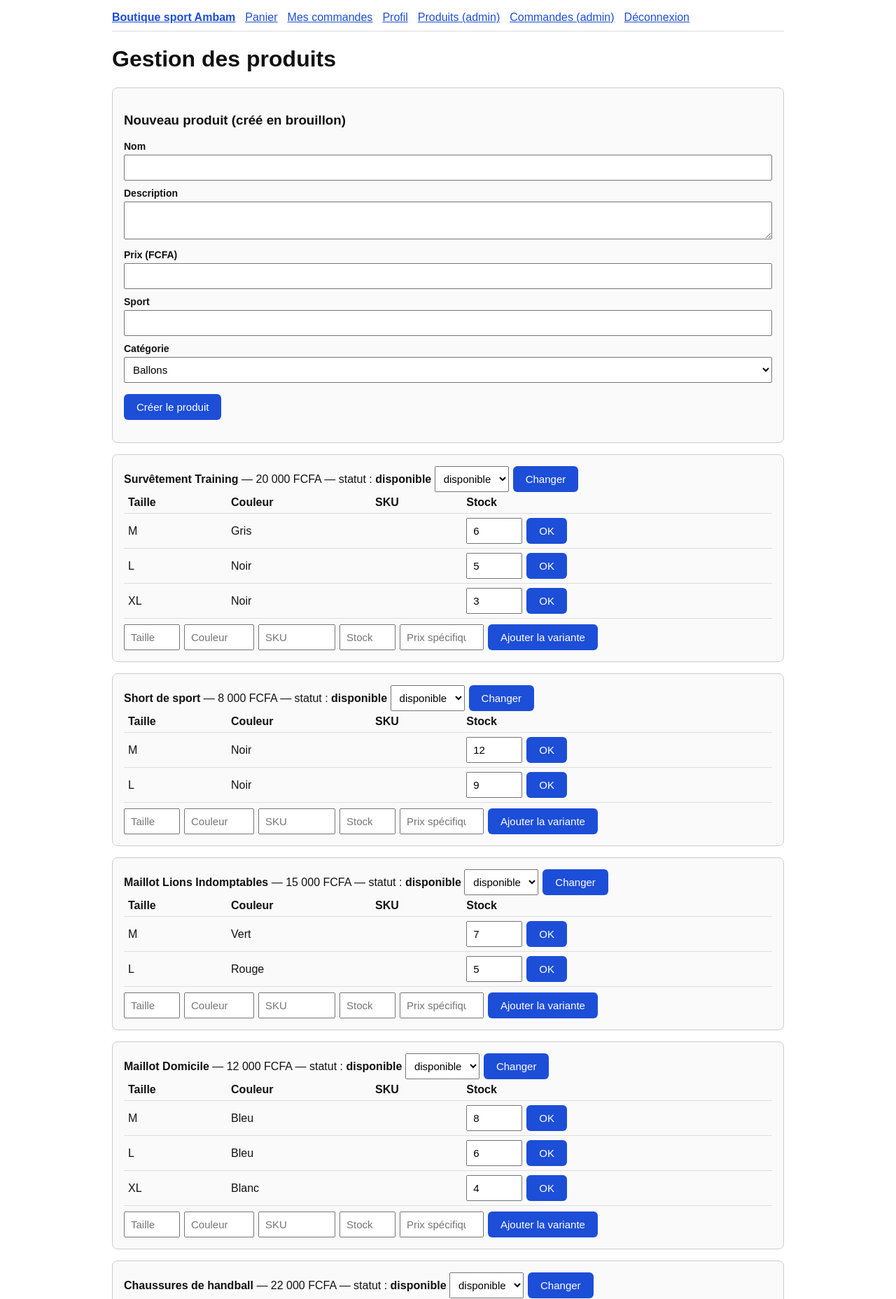
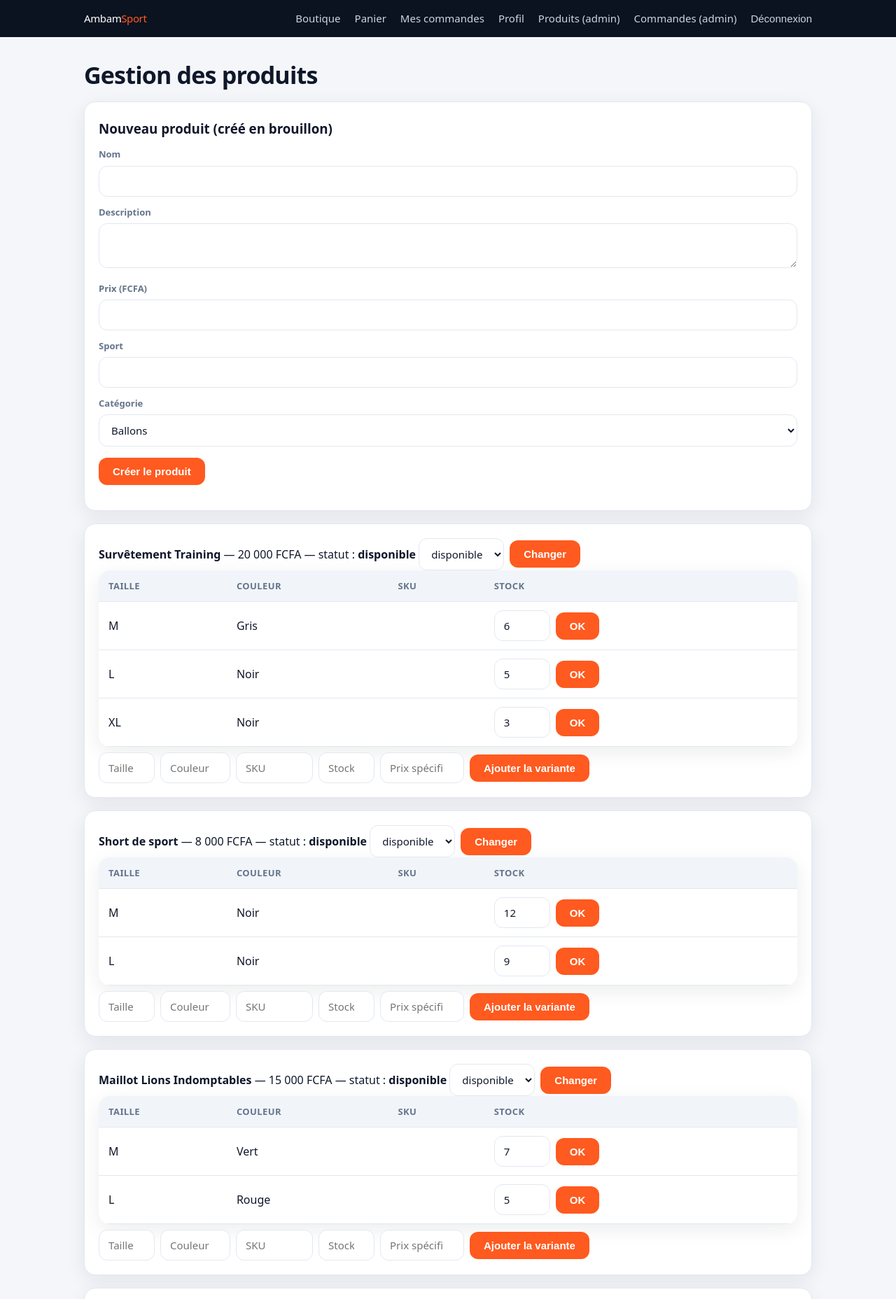
Before and after one commit to estie-glo/plateforme-vetements-sport, a Laravel app: page /admin/produits in a window 1280 px wide. Shown: the top 1856 px of the page at 70% size. Run offline with Laravel 12, Linux system fonts and the light colour scheme; a user stored in the database is signed in; data comes from the database, SQL or seed files in the repository.

Commit message:
Design : mise en page moderne (en-tete, couleurs, boutons, cartes, tableaux, formulaires)

```diff
--- a/boutique/resources/views/layouts/app.blade.php
+++ b/boutique/resources/views/layouts/app.blade.php
@@ -3,36 +3,51 @@
 <head>
 <meta charset="utf-8">
 <meta name="viewport" content="width=device-width, initial-scale=1">
-<title>@yield('titre', 'Boutique sport Ambam')</title>
+<title>@yield('titre', 'Ambam Sport')</title>
 <style>
-body{font-family:sans-serif;max-width:960px;margin:0 auto;padding:16px;color:#111}
-a{color:#1d4ed8}
-nav{display:flex;gap:14px;flex-wrap:wrap;align-items:center;border-bottom:1px solid #ddd;padding-bottom:10px;margin-bottom:16px}
-nav form{margin:0}
-ul.cartes{list-style:none;padding:0;display:grid;gap:12px;grid-template-columns:repeat(auto-fill,minmax(250px,1fr))}
-ul.cartes li{border:1px solid #ccc;border-radius:6px;padding:12px}
-ul.cartes a{text-decoration:none;color:inherit;display:block}
-.sport{color:#666;font-size:14px}.prix{font-weight:bold}.prix-grand{font-size:28px;font-weight:bold;margin:12px 0}
-.filtres,.carte,.fiche{border:1px solid #ccc;border-radius:8px;padding:16px;margin:16px 0;background:#fafafa}
-.grille{display:grid;gap:12px;grid-template-columns:repeat(auto-fit,minmax(160px,1fr))}
-label{display:block;font-size:14px;font-weight:bold;margin:10px 0 4px}
-input,select,textarea{width:100%;padding:8px;font-size:15px;box-sizing:border-box}
+:root{--bg:#f5f6fa;--card:#fff;--ink:#0f172a;--muted:#64748b;--line:#e2e8f0;--brand:#ff5a1f;--brand-d:#e0460f;--navy:#0b1220;--ok:#16a34a;--err:#dc2626;--r:16px;--shadow:0 8px 28px rgba(15,23,42,.08)}
+*{box-sizing:border-box}
+body{margin:0;font-family:system-ui,-apple-system,"Segoe UI",Roboto,sans-serif;background:var(--bg);color:var(--ink);line-height:1.55}
+a{color:var(--brand);text-decoration:none}a:hover{text-decoration:underline}
+header.top{position:sticky;top:0;z-index:20;background:var(--navy)}
+.nav{max-width:1080px;margin:0 auto;padding:14px 20px;display:flex;gap:20px;align-items:center;flex-wrap:wrap}
+.nav a,.nav .lien{color:#cbd5e1;font-weight:500;font-size:15px}.nav a:hover{color:#fff;text-decoration:none}
+.nav form{margin:0}
+.brand{font-weight:800;font-size:21px;color:#fff!important;letter-spacing:-.4px;margin-right:auto}.brand span{color:var(--brand)}
+main{max-width:1080px;margin:0 auto;padding:28px 20px 70px}
+h1{font-size:34px;letter-spacing:-.8px;margin:.2em 0 .5em;line-height:1.15}
+h2{font-size:22px;letter-spacing:-.3px;margin:1.8em 0 .7em}
+h3{margin:.2em 0 .6em}
+.sport,.muted{color:var(--muted);font-size:14px}
+.prix{font-weight:800;font-size:18px}.prix-grand{font-size:30px;font-weight:800;letter-spacing:-.5px;margin:14px 0}
+.btn,button{display:inline-flex;align-items:center;justify-content:center;gap:8px;padding:11px 20px;font-size:15px;font-weight:600;border:0;border-radius:12px;background:var(--brand);color:#fff;cursor:pointer;transition:.15s;text-decoration:none}
+.btn:hover,button:hover{background:var(--brand-d);text-decoration:none;transform:translateY(-1px)}
+button:disabled{background:#cbd5e1;cursor:not-allowed;transform:none}
+.lien{background:none;padding:0;border-radius:0;color:var(--brand);font-weight:500}.lien:hover{background:none;transform:none;text-decoration:underline}
+.card,.carte,.fiche,.filtres{background:var(--card);border:1px solid var(--line);border-radius:var(--r);padding:20px;margin:18px 0;box-shadow:var(--shadow)}
+.grille{display:grid;gap:14px;grid-template-columns:repeat(auto-fit,minmax(170px,1fr))}
+label{display:block;font-size:13px;font-weight:600;color:var(--muted);margin:12px 0 6px}
+input,select,textarea{width:100%;padding:11px 13px;font-size:15px;border:1px solid var(--line);border-radius:12px;background:#fff;color:var(--ink);font-family:inherit}
+input:focus,select:focus,textarea:focus{outline:2px solid rgba(255,90,31,.35);border-color:var(--brand)}
 input[type=checkbox]{width:auto}
-button,.btn{padding:10px 18px;font-size:15px;border:0;border-radius:6px;background:#1d4ed8;color:#fff;cursor:pointer;text-decoration:none;display:inline-block}
-button:disabled{background:#9ca3af;cursor:not-allowed}
-.lien{background:none;color:#1d4ed8;padding:0;font-size:16px;text-decoration:underline}
-.ok{color:#15803d;font-weight:bold}
-.erreur{color:#b91c1c;background:#fef2f2;padding:10px;border-radius:6px;margin:10px 0}
-.vide{padding:24px;text-align:center;color:#666;border:1px dashed #ccc;border-radius:8px}
-table{width:100%;border-collapse:collapse}td,th{border-bottom:1px solid #ddd;padding:6px;text-align:left}
-.inline{display:inline-flex;gap:6px;align-items:center;margin:0}.inline input,.inline select{width:auto}
-.test{background:#fef3c7;padding:8px;border-radius:6px}
-.indispo{color:#b45309}.dispo{color:#15803d}
+.ok{color:#166534;background:#dcfce7;padding:12px 16px;border-radius:12px;font-weight:600}
+.erreur{color:#991b1b;background:#fee2e2;padding:12px 16px;border-radius:12px;margin:12px 0}
+.vide{padding:36px;text-align:center;color:var(--muted);background:#fff;border:2px dashed var(--line);border-radius:var(--r)}
+.test{background:#fef3c7;color:#92400e;padding:10px 14px;border-radius:12px;font-size:14px}
+.dispo{color:var(--ok);font-weight:600}.indispo{color:#b45309}
+.badge{display:inline-block;padding:3px 10px;border-radius:999px;background:#fff1ec;color:var(--brand-d);font-size:12px;font-weight:700}
+table{width:100%;border-collapse:collapse;background:#fff;border-radius:var(--r);overflow:hidden;box-shadow:var(--shadow)}
+th{background:#f1f5f9;color:var(--muted);font-size:13px;text-transform:uppercase;letter-spacing:.4px}
+td,th{padding:12px 14px;text-align:left;border-bottom:1px solid var(--line)}
+.inline{display:inline-flex;gap:8px;align-items:center;margin:0}.inline input,.inline select{width:auto}
+footer{text-align:center;color:var(--muted);font-size:13px;padding:30px 0}
+@media(max-width:640px){h1{font-size:27px}.nav{gap:12px}}
 </style>
 </head>
 <body>
-<nav>
-  <a href="{{ url('/produits') }}"><strong>Boutique sport Ambam</strong></a>
+<header class="top"><nav class="nav">
+  <a class="brand" href="{{ url('/produits') }}">Ambam<span>Sport</span></a>
+  <a href="{{ url('/produits') }}">Boutique</a>
   @auth
     @if(Route::has('panier.index'))<a href="{{ route('panier.index') }}">Panier</a>@endif
     @if(Route::has('commandes.index'))<a href="{{ route('commandes.index') }}">Mes commandes</a>@endif
@@ -44,11 +59,14 @@ table{width:100%;border-collapse:collapse}td,th{border-bottom:1px solid #ddd;pad
     <form method="POST" action="{{ route('deconnexion') }}">@csrf<button class="lien" type="submit">Déconnexion</button></form>
   @else
     <a href="{{ route('login') }}">Connexion</a>
-    <a href="{{ route('inscription') }}">Inscription</a>
+    <a class="btn" href="{{ route('inscription') }}">Inscription</a>
   @endauth
-</nav>
+</nav></header>
+<main>
 @if(session('ok'))<p class="ok">{{ session('ok') }}</p>@endif
 @if($errors->any())<div class="erreur">@foreach($errors->all() as $e)<div>{{ $e }}</div>@endforeach</div>@endif
 @yield('contenu')
+</main>
+<footer>© 2026 AmbamSport · Équipement sportif à Ambam</footer>
 </body>
 </html>
```
